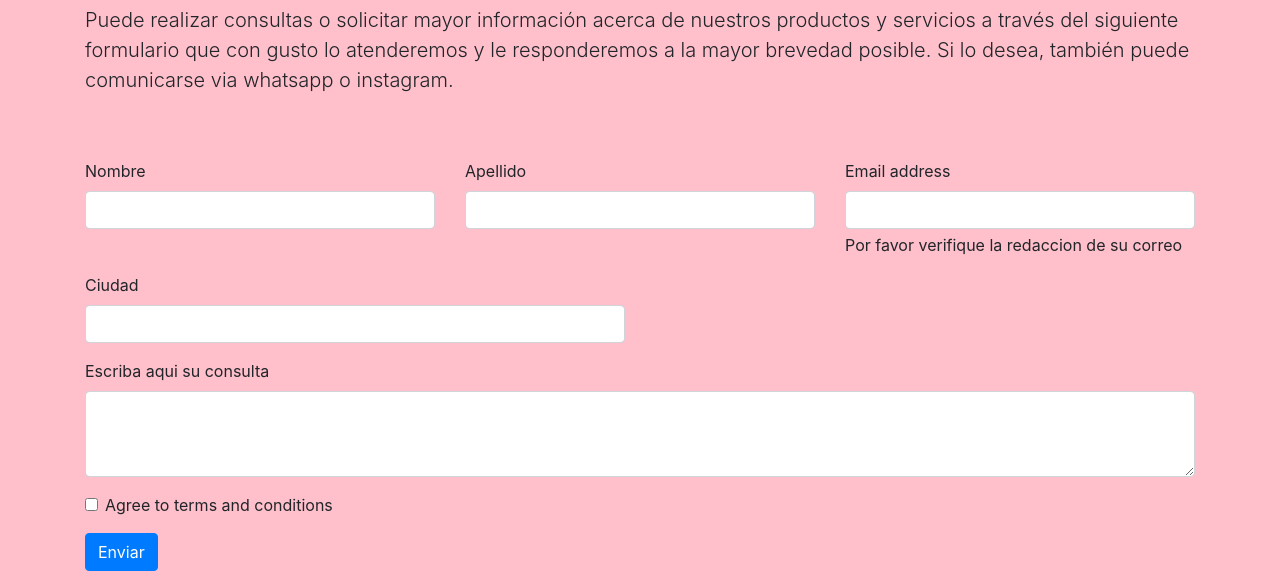
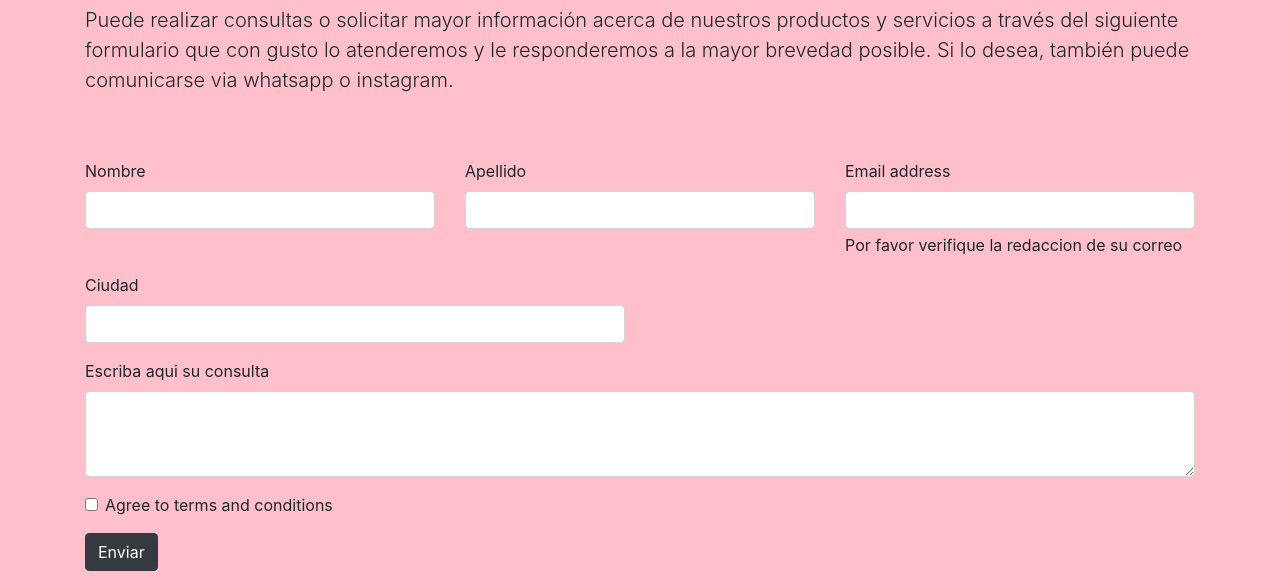
Before and after one commit to manuelcarrascozuleta/clase15GITHUB, a plain HTML site: page contacto.html in a window 1280 px wide. Shown: the part 215-800 px from the top of the page. Drawn offline with nearby package versions, Linux system fonts and the light colour scheme.

Commit message:
Update contacto.html

```diff
--- a/contacto.html
+++ b/contacto.html
@@ -98,7 +98,7 @@
                             </div>
                         </div>
                         <div class="col-12 py-3">
-                            <button class="btn btn-primary" type="submit">Enviar</button>
+                            <button class="btn btn-dark" type="submit">Enviar</button>
                         </div>
                     </form>
             </section>
```
